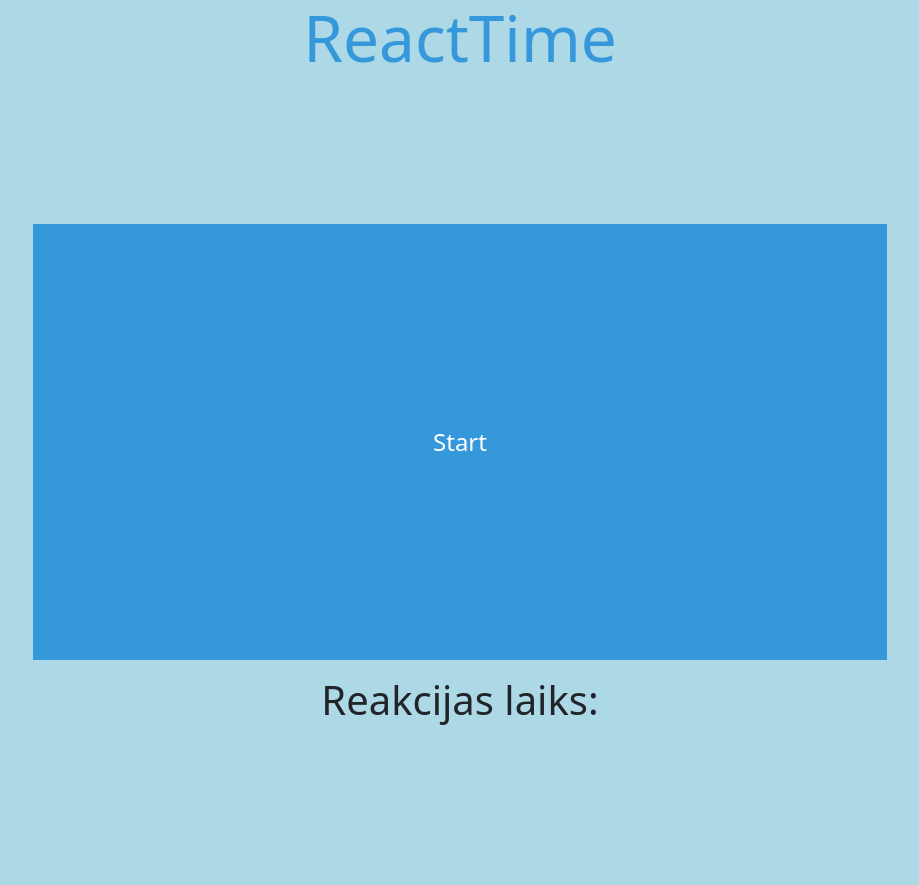
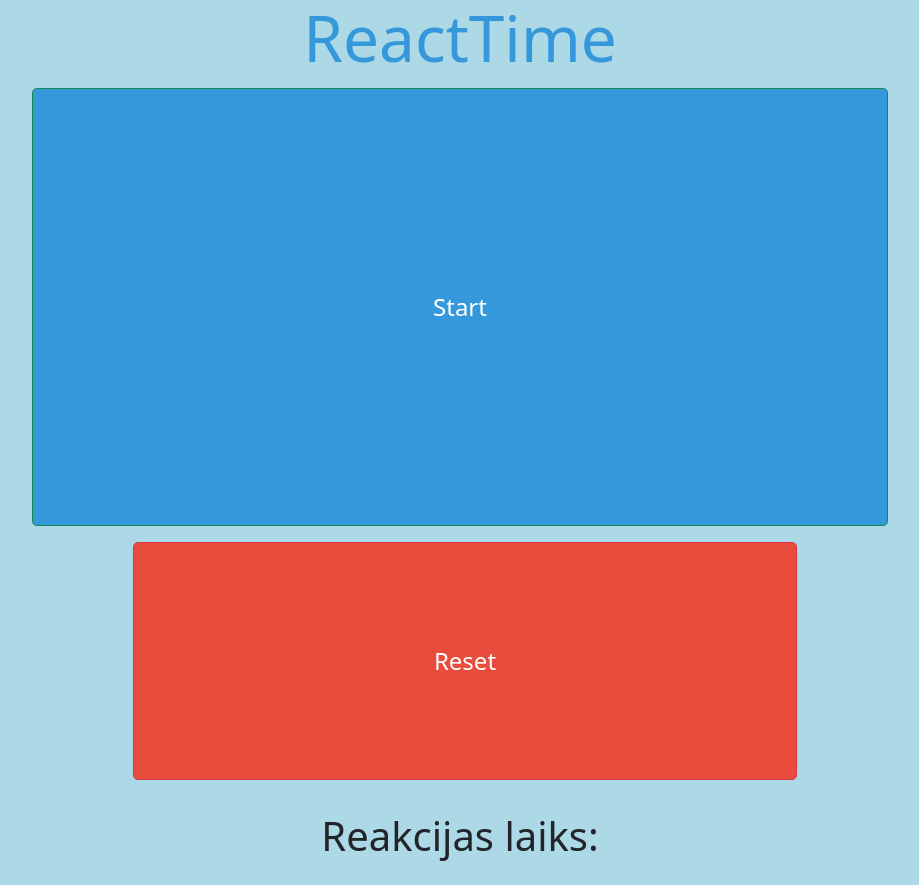
Before and after one commit to ZBN112/projekta-darbs, a plain HTML site: page index.html in a window 1280 px wide. Shown: the whole page, without its empty margins (180-1099 px from the left). Drawn offline with nearby package versions, Linux system fonts and the light colour scheme.

Commit message:
Update index.html

```diff
--- a/index.html
+++ b/index.html
@@ -1,15 +1,18 @@
 <!DOCTYPE html>
 <html>
 <head>
+    <meta charset="UTF-8">
+    <meta name="viewport" content="width=device-width, initial-scale=1.0">
     <link rel="stylesheet" href="style.css">
     <title>prototips</title>
     <link href="https://cdn.jsdelivr.net/npm/bootstrap@5.0.2/dist/css/bootstrap.min.css" rel="stylesheet" integrity="sha384-EVSTQN3/azprG1Anm3QDgpJLIm9Nao0Yz1ztcQTwFspd3yD65VohhpuuCOmLASjC" crossorigin="anonymous">
 </head>
 <body>
-    <h1 class="text-center custom-heading ">ReactTime</h1>
+    <h1 class="text-center custom-heading">ReactTime</h1>
     <div class="container d-flex justify-content-center align-items-center" style="height: 100vh;">
         <div class="text-center">
-            <button id="ReactionButton" onclick="startReactionTimeTest()">Start</button>
+            <button id="ReactionButton" onclick="startReactionTimeTest()" class="btn btn-success btn-lg mb-3">Start</button>
+            <button id="refreshButton" class="btn btn-danger btn-lg mb-3">Reset</button>
             <p id="reactionTime">Reakcijas laiks:</p>
         </div>
     </div>
```
